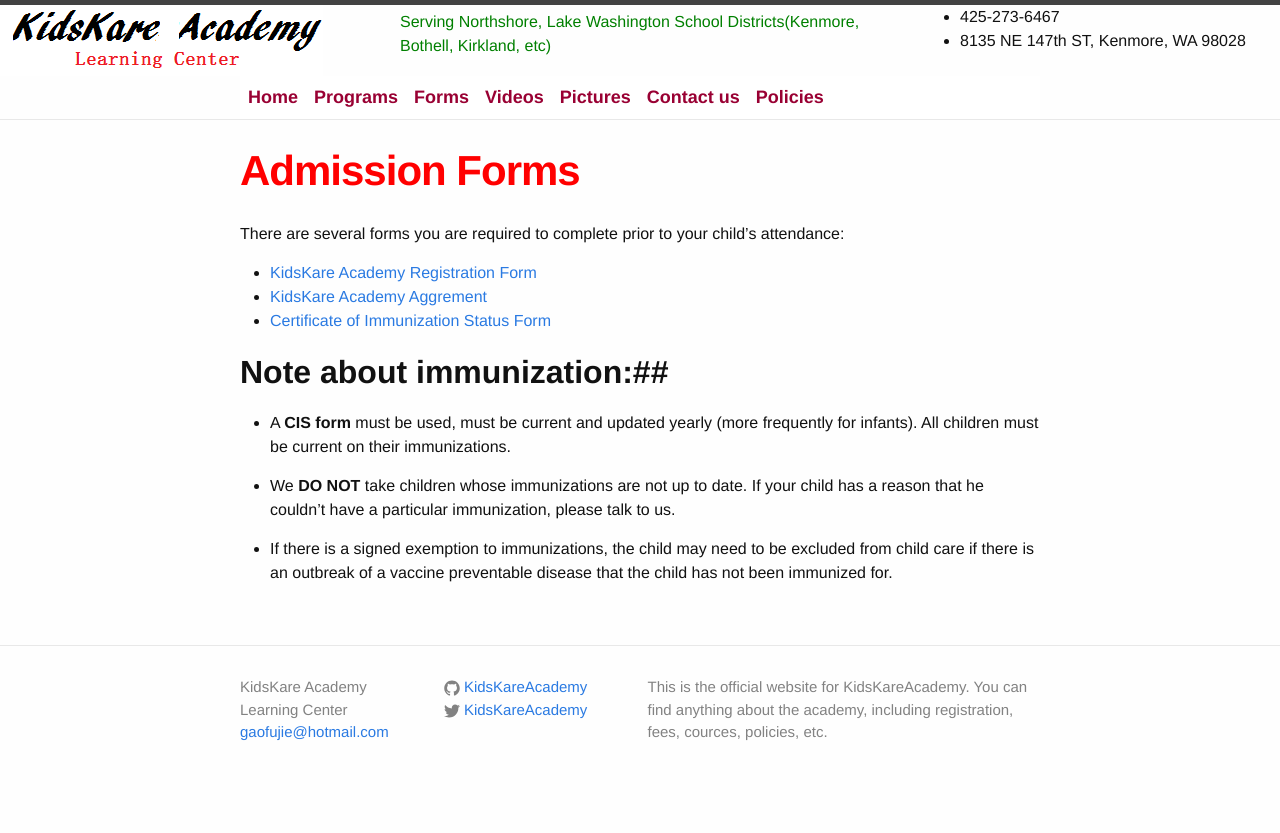
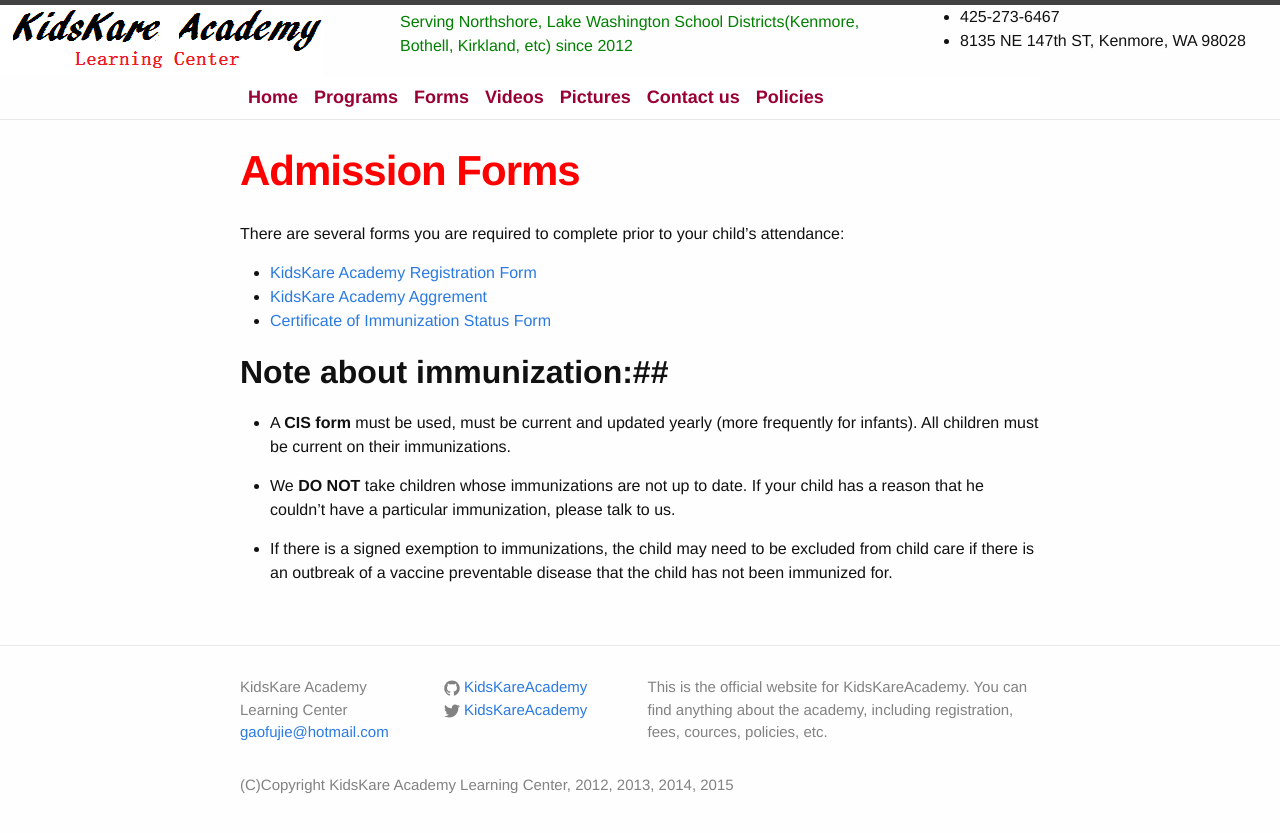
Before and after one commit to gfjreg/gfjreg.github.io, a Jekyll site: the page built from _posts/2015-05-07-Admission-Forms.markdown, in a window 1280 px wide. Shown: the top 833 px of the page. Built offline with Jekyll 4.4.1, drawn with Linux system fonts in a browser that asks for light colours.

Commit message:
Added copyright

```diff
--- a/_config.yml
+++ b/_config.yml
@@ -1,26 +1,26 @@
 # Site settings
 name: KidsKare Academy Learning Center
-
-email: gaofujie@hotmail.com
-
 description: > # this means to ignore newlines until "baseurl:"
   This is the official website for KidsKareAcademy. You can find anything
   about the academy, including registration, fees, cources, policies, etc.
 baseurl: "" # the subpath of your site, e.g. /blog/
 
 url: "http://kidskareacademy.com" # the base hostname & protocol for your site
+copyright: (C)Copyright KidsKare Academy Learning Center, 2012, 2013, 2014, 2015
+
+email: gaofujie@hotmail.com
+phone: 425-273-6467
+address: 8135 NE 147th ST, Kenmore, WA 98028
+servearea: Serving Northshore, Lake Washington School Districts(Kenmore, Bothell, Kirkland, etc) since 2012
+servicecolor: color:green
 
 twitter_username: KidsKareAcademy
 github_username:  KidsKareAcademy
 
-phone: 425-273-6467
 
+#Home page settings:
 welcome-color: color:red
 welcome: Welcome to
-
-address: 8135 NE 147th ST, Kenmore, WA 98028
-
-servearea: Serving Northshore, Lake Washington School Districts(Kenmore, Bothell, Kirkland, etc)
 
 licensed: State licensed before and after school learning center
 specific1: Experienced Chinese and Math teacher in NWCS(Northwest Chinese School)
@@ -30,7 +30,6 @@
 specific5: Spacious and clean new house, around 2000sf open to kids
 specific6: Offer transportation from school and one snack
 
-
 transportation: Van transportation is provided to and from Moorlands, Kenmore, Lockwood, Thoreau, Arrowhead and Carl Sandberg schools
 
 snacks: We serve nutritious hot lunches along with morning and afternoon snacks. Our menus is posted weekly on the bulletin board by the office. Lunches brought from home are stored in the refrigerator in the break room.
@@ -39,6 +38,7 @@
 
 closeinfo: The Daycare is closed only for Christmas, Thanksgiving, Labor Day, July 4th, Memorial Day and New Year.
 
+#Wizard tab settings:
 wizard1URL: /
 wizard1title: Home page
 wizard1Display: Home
@@ -79,10 +79,6 @@
 wizard11URL:
 wizard11Display:
 
-
-servicecolor: color:green
-policycolor: color:red
-
 homevideo: /videos/100days.mp4
 schedule-mon:  Mon
 schedule-mon-type:     Chinese
@@ -104,6 +100,7 @@
 schedule-fri-type:     Chinese
 schedule-fri-period:   45 mins
 
+#Picture settings:
 picture1: /pictures/1.jpg
 picture2: /pictures/2.jpg
 picture3: /pictures/3.jpg
@@ -134,7 +131,6 @@
 picture28: /pictures/28.jpg
 picture29: /pictures/29.jpg
 #picture30: /pictures/30.jpg
-
 
 picture1_desc: Zifu is reading
 picture2_desc:
@@ -167,12 +163,15 @@
 picture29_desc:
 picture30_desc:
 
-
+#Video settings:
 video1: /videos/100days.mp4
 video1_desc: The students achieved after 100 days
 video2: /videos/2.mp4
 video2_desc: Goodbye party to Kathrine
 
+#Document settings
+policycolor: color:red
+
 
 # Build settings
 markdown: kramdown
--- a/_includes/footer.html
+++ b/_includes/footer.html
@@ -1,7 +1,6 @@
 <footer class="site-footer">
 
   <div class="wrapper">
-
     <div class="footer-col-wrapper">
       <div class="footer-col  footer-col-1">
         <ul class="contact-list">
@@ -50,4 +49,14 @@
 
   </div>
 
+  <div class="wrapper">
+    <div class="footer-col-wrapper">
+
+      <div class="footer-col  footer-col-8">
+         <p class="text"> {{ site.copyright }}</p>
+      </div>
+
+    </div>
+  </div>
+
 </footer>
--- a/_sass/_layout.scss
+++ b/_sass/_layout.scss
@@ -140,6 +140,11 @@
     width:         calc(50% - (#{$spacing-unit} / 2));
 }
 
+.footer-col-8 {
+    width: -webkit-calc(100% - (#{$spacing-unit} / 2));
+    width:         calc(100% - (#{$spacing-unit} / 2));
+}
+
 
 @include media-query($on-laptop) {
     .footer-col-1,
```
Also changed, not shown: _posts/2015-05-07-Admission-Forms.markdown (line endings or trailing spaces).
